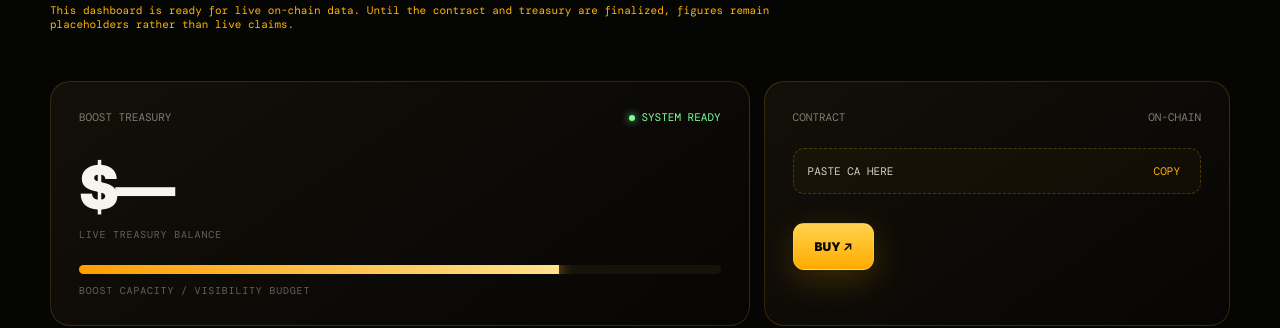
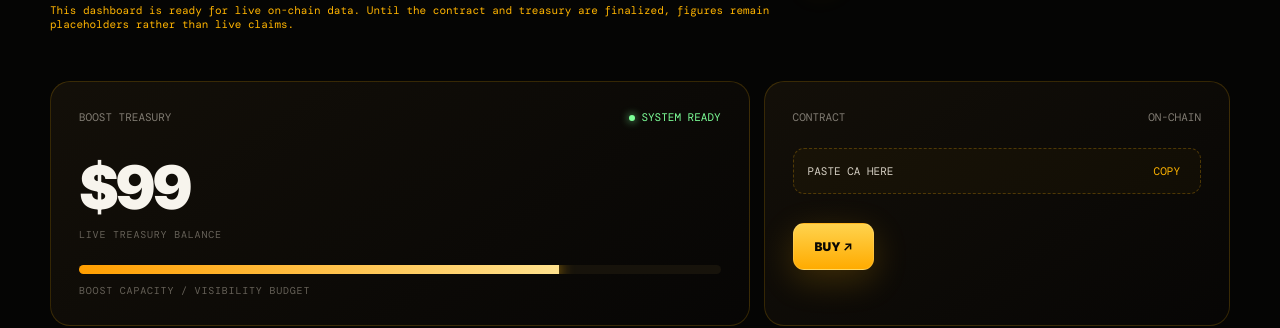
Before and after one commit to kimjoshg/Dexboosted, a plain HTML site: page index.html in a window 1280 px wide. Shown: the part 2208-2536 px from the top of the page. Drawn offline with nearby package versions, Linux system fonts and the light colour scheme.

Commit message:
Update index.html

```diff
--- a/index.html
+++ b/index.html
@@ -200,7 +200,7 @@ footer{border-top:1px solid rgba(255,255,255,.07);padding:42px 0 60px;color:#625
 <div class="kicker">03 / BOOST TREASURY</div><h2 class="title">Turn activity into <span class="gold">visibility.</span></h2>
 <p class="copy">This dashboard is ready for live on-chain data. Until the contract and treasury are finalized, figures remain placeholders rather than live claims.</p>
 <div class="dashboard">
-<div class="panel"><div class="panel-head"><span>BOOST TREASURY</span><span class="status">SYSTEM READY</span></div><div class="big">$—</div><div class="sub">LIVE TREASURY BALANCE</div><div class="bar"><i></i></div><div class="sub">BOOST CAPACITY / VISIBILITY BUDGET</div></div>
+<div class="panel"><div class="panel-head"><span>BOOST TREASURY</span><span class="status">SYSTEM READY</span></div><div class="big">$99</div><div class="sub">LIVE TREASURY BALANCE</div><div class="bar"><i></i></div><div class="sub">BOOST CAPACITY / VISIBILITY BUDGET</div></div>
 <div class="panel"><div class="panel-head"><span>CONTRACT</span><span>ON-CHAIN</span></div><div class="ca"><code id="ca">PASTE CA HERE</code><button class="copy" id="copy">COPY</button></div><div class="actions"><a class="btn primary" data-buy href="https://pump.fun/" target="_blank">BUY ↗</a></div></div>
 </div>
 </section>
```
